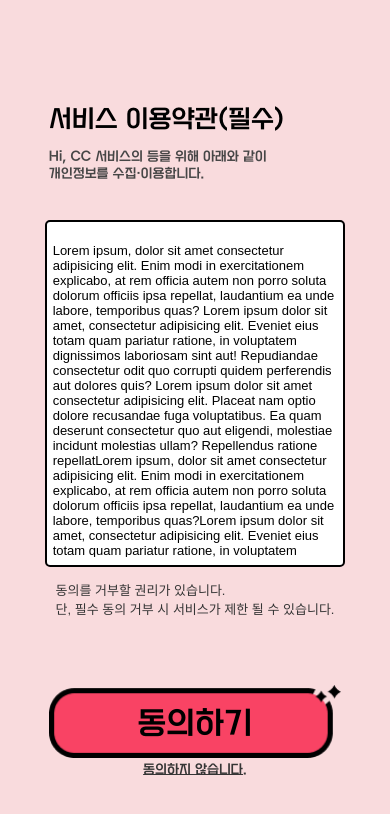
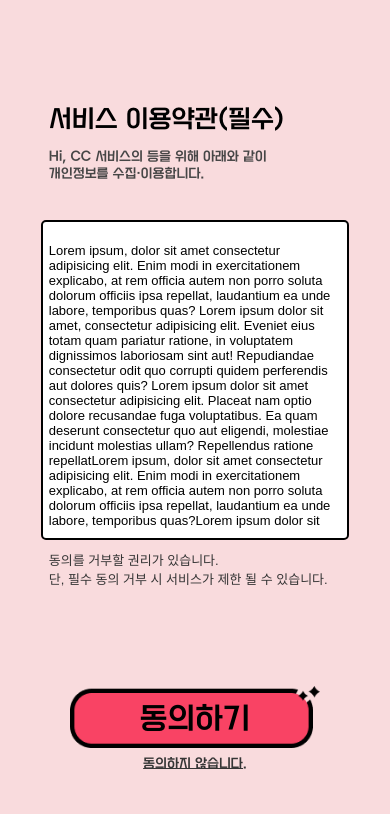
Before and after one commit to HICC-2024-PROJECT-PRESENTATION-CONTEST/Team3-Frontend, a React (Vite) app in the folder hi-cc/: page /agreement/1 in a window 390 px wide. Shown: the top 814 px of the page. Built offline with nearby package versions, Linux system fonts and the light colour scheme.

Commit message:
feat: 동의하기 페이지 버튼 반응형 수정

```diff
--- a/hi-cc/src/components/MainButton.jsx
+++ b/hi-cc/src/components/MainButton.jsx
@@ -20,35 +20,48 @@ const ButtonWrapper = styled.div`
     display: flex;
     justify-content: center;
     align-items: center;
-    width: fit-content;
-    top: ${props => props.$position === "fixed" ? "79vh" : "none"};
-    margin: 55px 0;
+    width: 300px;
+    height: auto;
+    top: ${props => props.$position === "fixed" ? "79vh" : "0px"};
+    margin: 55px;
     z-index: 100000;
+    @media screen and (max-width: 450px) {
+        width: 250px;
+        margin: 50px;
+    }
+    @media screen and (max-width: 330px) {
+        width: 200px;
+        margin: 45px;
+    }
 `
 
 const ButtonImg = styled.img`
     position: absolute;
-    min-width: 225px;
-    width: 75vw;
-    max-width: 300px;
     justify-content: center;
     align-items: center;
     cursor: ${props => props.$valid === "true" ? "pointer" : "default"};
+    width: 300px;
+    @media screen and (max-width: 450px) {
+        width: 250px;
+    }
+    @media screen and (max-width: 330px) {
+        width: 200px;
+    }
 `
 
 const ButtonText = styled.span`
     position: absolute;
-    min-width: 225px;
-    width: 30vw;
-    max-width: 300px;
     text-align: center;
-    font-size: 8vw;
+    width: 300px;
     cursor: ${props => props.$valid === "true" ? "pointer" : "default"};
     color: ${props => props.$valid === "true" ? "#000000" : "#FFFFFF"};
-    @media screen and (max-width: 300px) {
-        font-size: 25px;
+    font-size: 35px;
+    @media screen and (max-width: 450px) {
+        width: 250px;
+        font-size: 30px;
     }
-    @media screen and (min-width: 450px) {
-        font-size: 35px;
+    @media screen and (max-width: 330px) {
+        width: 200px;
+        font-size: 23px;
     }
 `
--- a/hi-cc/src/pages/userPage/Agreement/Agreement.jsx
+++ b/hi-cc/src/pages/userPage/Agreement/Agreement.jsx
@@ -102,7 +102,8 @@ const AgreementWrapper = styled.div`
     display: flex;
     flex-direction: column;
     width: 100vw;
-    height: 100vh;
+    min-height: 100vh;
+    height: auto;
     align-items: center;
     background: #F9DBDD;
 `
@@ -113,7 +114,7 @@ const AgreementInnerWrapper = styled.div`
     flex-direction: column;
     width: 100vw;
     height: auto;
-    min-height: 79vh;
+    min-height: max(79vh, 400px);
     align-items: center;
 `
 
@@ -121,7 +122,7 @@ const Title = styled.span`
     width: 75vw;
     min-width: calc(230px -5vw);
     max-width: calc(480px - 5vw);
-    margin: 11vh 0 3vh 0;
+    margin: max(11vh, 80px) 0 max(3vh, 22px) 0;
     top: 100px;
 `
 
@@ -159,7 +160,7 @@ const CheckboxWrapper = styled.div`
     min-width: 200px;
     max-width: 460px;
     height: auto;
-    margin: min(2vh, 5px) 0;
+    margin: 7px 0;
     font-size: 14px;
     align-items: center;
     cursor: pointer;
--- a/hi-cc/src/pages/userPage/Agreement/Agreement1.jsx
+++ b/hi-cc/src/pages/userPage/Agreement/Agreement1.jsx
@@ -66,7 +66,8 @@ const AgreementWrapper = styled.div`
     display: flex;
     flex-direction: column;
     width: 100vw;
-    height: 100vh;
+    height: auto;
+    min-height: 100vh;
     align-items: center;
     background: #F9DBDD;
 `
@@ -75,16 +76,16 @@ const AgreementInnerWrapper = styled.div`
     position: relative;
     display: flex;
     flex-direction: column;
-    width: 100vw;
+    width: 75vw;
+    min-width: calc(230px -5vw);
+    max-width: calc(480px - 5vw);
     height: auto;
     min-height: 79vh;
     align-items: center;
 `
 
 const Title = styled.span`
-    width: 75vw;
-    min-width: calc(230px -5vw);
-    max-width: calc(480px - 5vw);
+    width: 100%;
     margin: 11vh 0 3vh 0;
     top: 100px;
 `
@@ -100,22 +101,17 @@ const DescriptionText = styled.pre`
 `
 
 const DetailsWrapper = styled.div`
-    width: 73vw;
-    min-width: calc(230px - 9vw);
-    max-width: calc(480px - 9vw);
-    height: calc(50vh - 95px);
+    width: 100%;
+    height: min(50vh, 300px);
     border: 2px solid #000000;
     border-radius: 5px;
     background-color: #FFFFFF;
     padding: 1vh 1.5vw;
     z-index: 5;
-    @media screen and (max-width: 360px) {
-        height: calc(50vh - 128px);
-    }
 `
 
 const DetailsInnerWrapper = styled.div`
-    width: calc(100% + 1vw);
+    width: 100%;
     height: 100%;
     overflow: auto;
     z-index: 10;
@@ -139,12 +135,14 @@ const DetailsText = styled.pre`
     white-space: pre-line; // 공백 있는 그대로 표시, 자동 줄바꿈, 줄바꿈 그대로 표시
 `
 
-const AdditionalText = styled.pre`
+const AdditionalText = styled.div`
+    width: 100%;
     font-size: 13px;
     font-family: sans-serif;
     white-space: normal; // 공백 1개만 표시, 자동 줄바꿈
     word-wrap: break-word;
     color: #353535;
+    margin: 10px 0;
     @media screen and (max-width: 360px) {
         font-size: 10px;
     }
@@ -155,8 +153,14 @@ const DisagreeButton = styled.div`
     font-size: 13px;
     text-decoration: underline;
     color: #353535;
-    margin-top: -2vh;
-    @media screen and (max-width: 360px) {
+    margin-top: -13px;
+    margin-bottom: 55px;
+    z-index: 100000;
+    @media screen and (max-width: 450px) {
+        margin-bottom: 50px;
+    }
+    @media screen and (max-width: 330px) {
+        margin-bottom: 45px;
         font-size: 11px;
     }
 `
--- a/hi-cc/src/pages/userPage/Agreement/Agreement2.jsx
+++ b/hi-cc/src/pages/userPage/Agreement/Agreement2.jsx
@@ -73,7 +73,8 @@ const AgreementWrapper = styled.div`
     display: flex;
     flex-direction: column;
     width: 100vw;
-    height: 100vh;
+    height: auto;
+    min-height: 100vh;
     align-items: center;
     background: #F9DBDD;
 `
@@ -82,16 +83,16 @@ const AgreementInnerWrapper = styled.div`
     position: relative;
     display: flex;
     flex-direction: column;
-    width: 100vw;
+    width: 75vw;
+    min-width: calc(230px -5vw);
+    max-width: calc(480px - 5vw);
     height: auto;
     min-height: 79vh;
     align-items: center;
 `
 
 const Title = styled.span`
-    width: 75vw;
-    min-width: calc(230px -5vw);
-    max-width: calc(480px - 5vw);
+    width: 100%;
     margin: 11vh 0 3vh 0;
     top: 100px;
 `
@@ -107,22 +108,17 @@ const DescriptionText = styled.pre`
 `
 
 const DetailsWrapper = styled.div`
-    width: 73vw;
-    min-width: calc(230px - 9vw);
-    max-width: calc(480px - 9vw);
-    height: calc(50vh - 95px);
+    width: 100%;
+    height: min(50vh, 300px);
     border: 2px solid #000000;
     border-radius: 5px;
     background-color: #FFFFFF;
     padding: 1vh 1.5vw;
     z-index: 5;
-    @media screen and (max-width: 360px) {
-        height: calc(50vh - 128px);
-    }
 `
 
 const DetailsInnerWrapper = styled.div`
-    width: calc(100% + 1vw);
+    width: 100%;
     height: 100%;
     overflow: auto;
     z-index: 10;
@@ -146,12 +142,14 @@ const DetailsText = styled.pre`
     white-space: pre-line; // 공백 있는 그대로 표시, 자동 줄바꿈, 줄바꿈 그대로 표시
 `
 
-const AdditionalText = styled.pre`
+const AdditionalText = styled.div`
+    width: 100%;
     font-size: 13px;
     font-family: sans-serif;
     white-space: normal; // 공백 1개만 표시, 자동 줄바꿈
     word-wrap: break-word;
     color: #353535;
+    margin: 10px 0;
     @media screen and (max-width: 360px) {
         font-size: 10px;
     }
@@ -162,8 +160,14 @@ const DisagreeButton = styled.div`
     font-size: 13px;
     text-decoration: underline;
     color: #353535;
-    top: 50px;
-    @media screen and (max-width: 360px) {
+    margin-top: -13px;
+    margin-bottom: 55px;
+    z-index: 100000;
+    @media screen and (max-width: 450px) {
+        margin-bottom: 50px;
+    }
+    @media screen and (max-width: 330px) {
+        margin-bottom: 45px;
         font-size: 11px;
     }
 `
```
